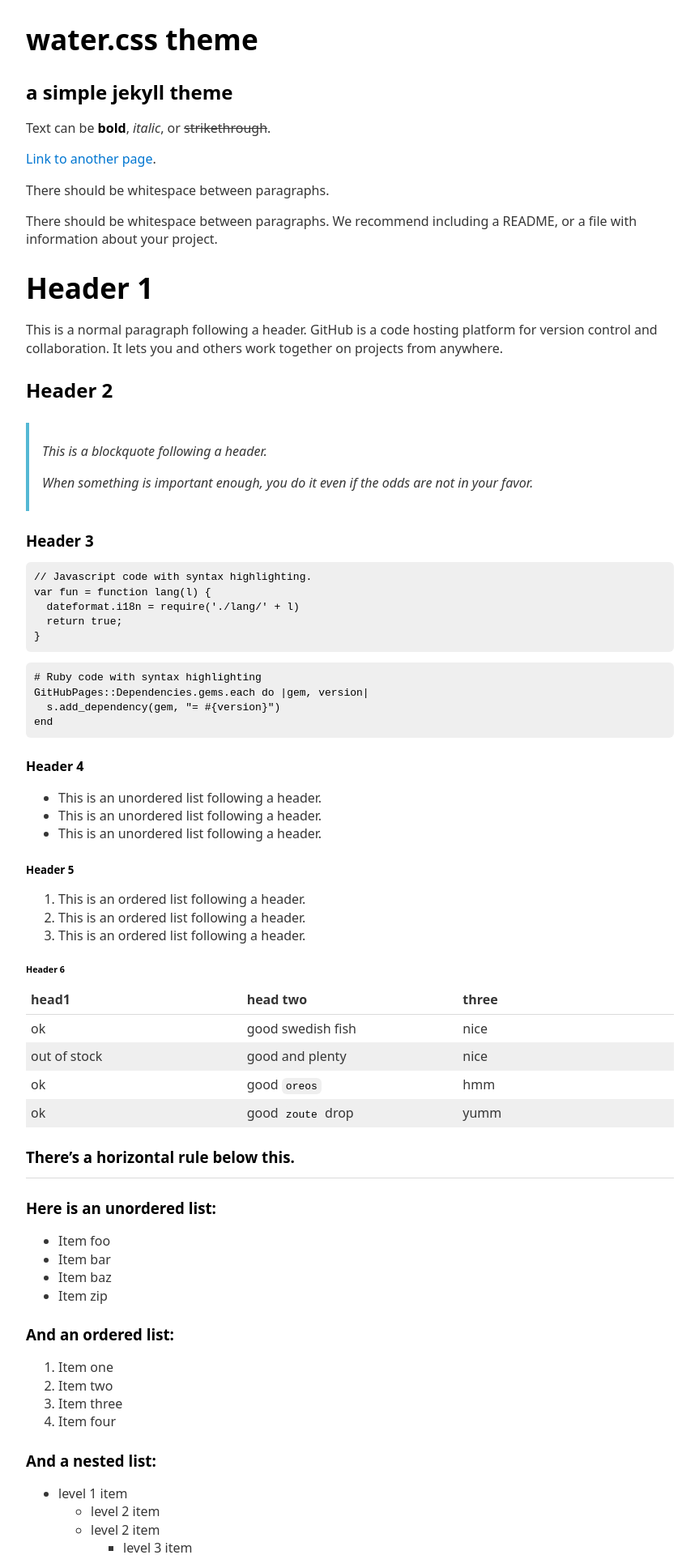
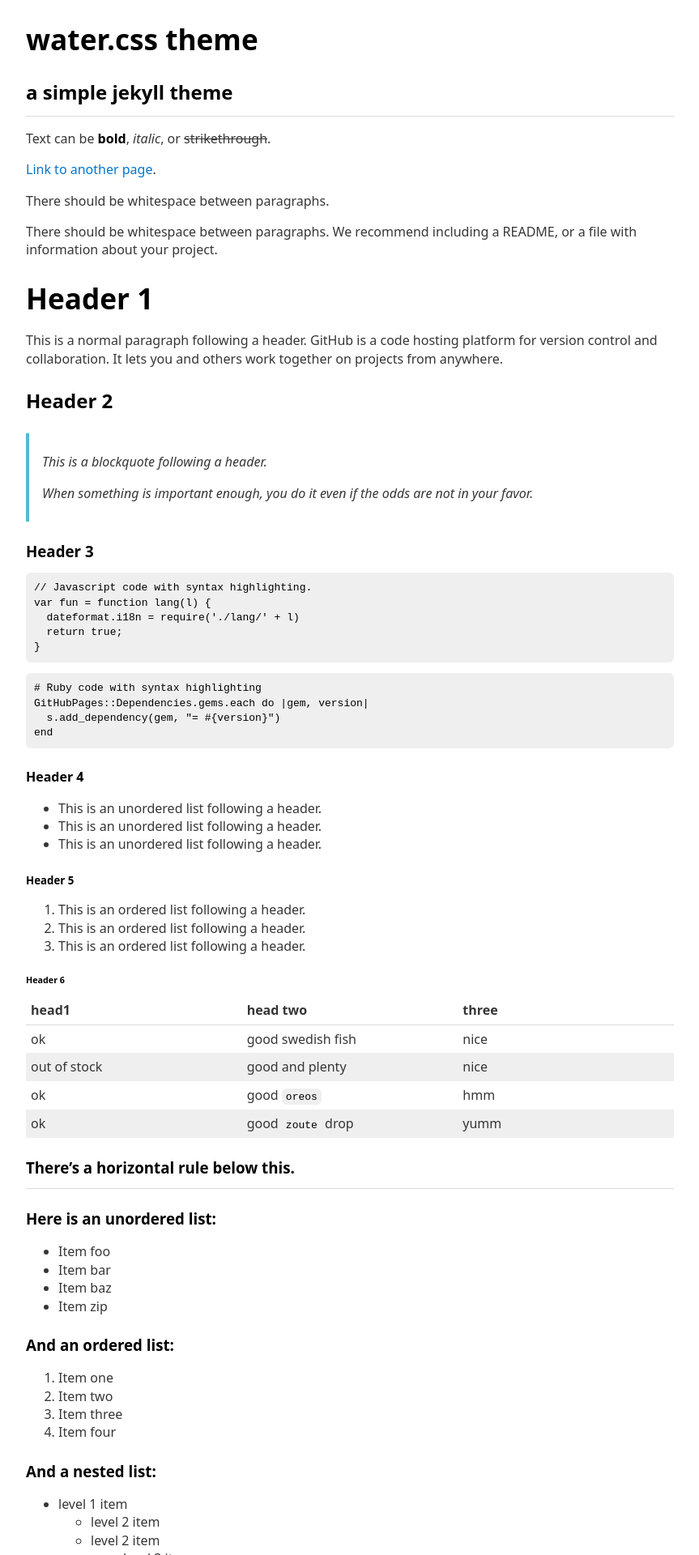
Before and after one commit to luke2m/watercss-jekyll, a Jekyll site: the page built from index.md, in a window 1280 px wide. Shown: the top 1920 px of the page at 81% size, without its empty margins (208-1071 px from the left). Built offline with Jekyll 4.4.1, drawn with Linux system fonts in a browser that asks for light colours.

Commit message:
Update default.html

```diff
--- a/_layouts/default.html
+++ b/_layouts/default.html
@@ -16,12 +16,14 @@
   <body>
 <h1 class="project-name">{{ page.title | default: site.title | default: site.github.repository_name }}</h1>
 <h2 class="project-tagline">{{ page.description | default: site.description | default: site.github.project_tagline }}</h2>
-  {{ content }}
+  <hr>
+    {{ content }}
     <footer class="site-footer">
         {% if site.github.is_project_page %}
-          <span class="site-footer-owner"><a href="{{ site.github.repository_url }}">{{ site.github.repository_name }}</a> is maintained by <a href="{{ site.github.owner_url }}">{{ site.github.owner_name }}</a>.</span>
+          <span><a href="{{ site.github.repository_url }}">{{ site.github.repository_name }}</a> is maintained by <a href="{{ site.github.owner_url }}">{{ site.github.owner_name }}</a>.</span>
         {% endif %}
-        <span class="site-footer-credits">This page was generated by <a href="https://pages.github.com">GitHub Pages</a> using the <a href="https://github.com/luke2m/watercss-jekyll">water.css theme</a></span>
+      <br>
+      <span>This page was generated by <a href="https://pages.github.com">GitHub Pages</a> using the <a href="https://github.com/luke2m/watercss-jekyll">water.css theme</a></span>
       </footer>
   </body>
 </html>
```
